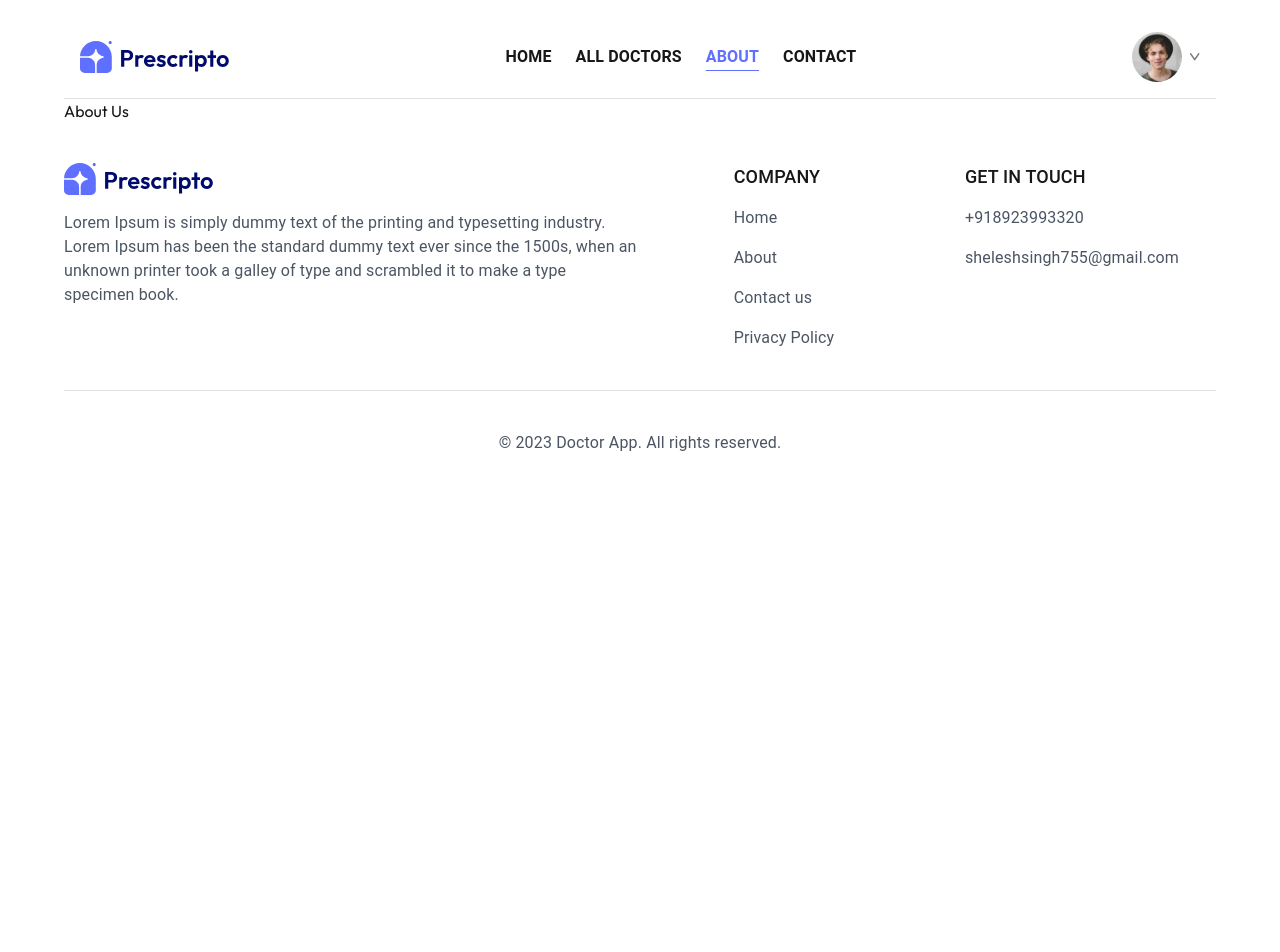
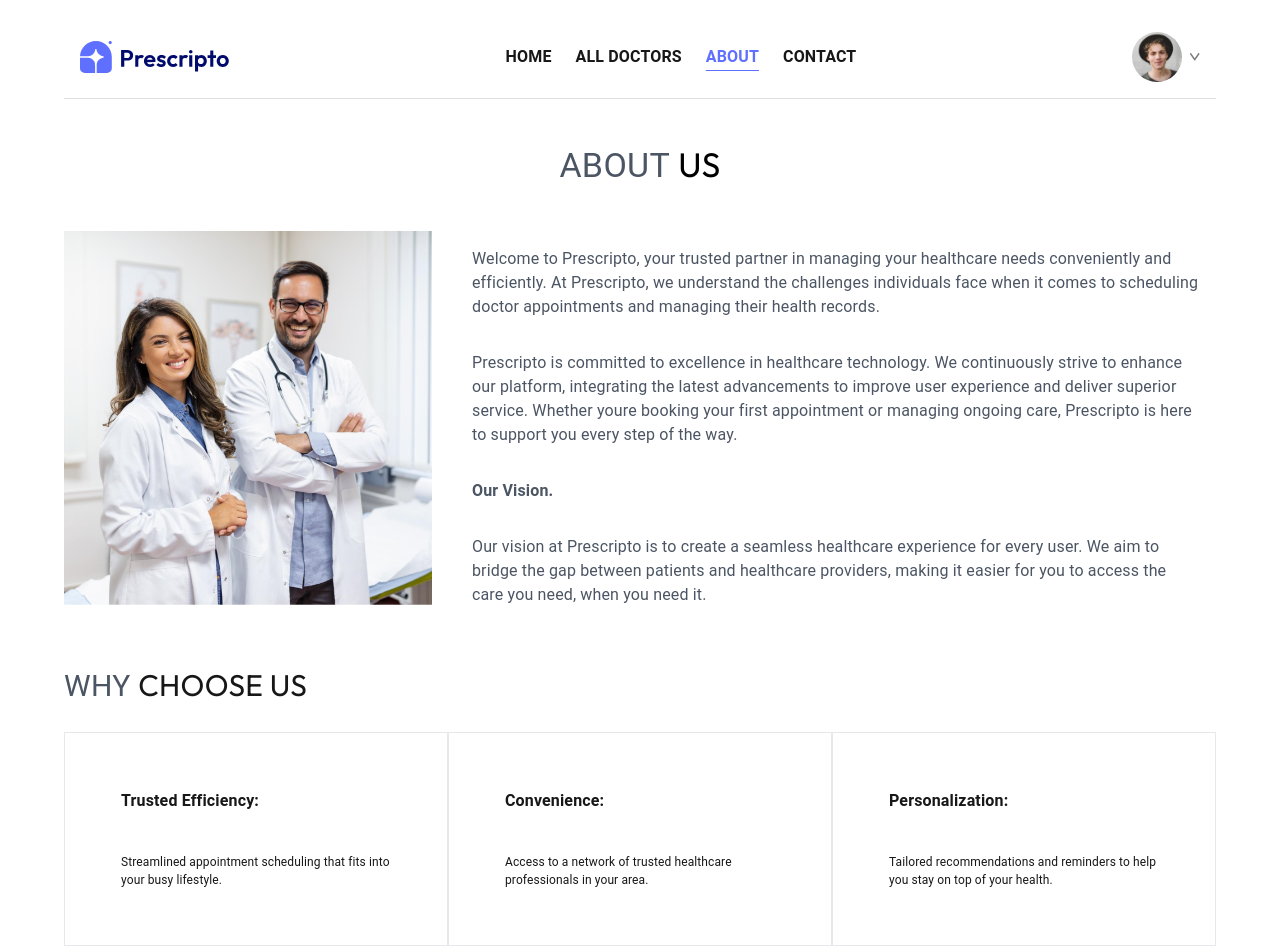
Before and after one commit to SheleshSingh/doctor-app-next, a Next.js app: page /about in a window 1280 px wide. Shown: the top 952 px of the page. Before the commit the page ends 800 px from the top, so only its background shows below. Built offline with nearby package versions, Linux system fonts and the light colour scheme.

Commit message:
complete about page and contact page and changes all doctors page ui

```diff
--- a/src/app/about/page.tsx
+++ b/src/app/about/page.tsx
@@ -1,10 +1,105 @@
+"use client";
+import { assets } from "@/assets/assets";
+import useResponsive from "@/hooks/useResponsive";
+import { aboutCardData } from "@/mockData";
+import { Grid, Typography } from "@mui/material";
+import Image from "next/image";
 import React from "react";
 
 const AboutPage = () => {
+  const { isMobile, isTablet, isDesktop } = useResponsive();
   return (
-    <div>
-      <h2>About Us</h2>
-    </div>
+    <Grid>
+      <Typography
+        color="#4B5563"
+        fontSize={isMobile ? 24 : isTablet ? 30 : isDesktop ? 34 : 36}
+        textAlign="center"
+        mt={isMobile ? 2 : isTablet ? 3 : isDesktop ? 5 : 6}
+      >
+        ABOUT <span style={{ color: "#000" }}>US</span>
+      </Typography>
+      <Grid
+        size={{ xs: 12, md: 12 }}
+        container
+        mt={isMobile ? 2 : isTablet ? 3 : isDesktop ? 5 : 6}
+        spacing={3}
+      >
+        <Grid size={{ xs: 12, md: 4 }}>
+          <Image
+            src={assets.about_image}
+            alt="About Us"
+            style={{ width: "100%", height: "auto" }}
+          />
+        </Grid>
+        <Grid
+          size={{ xs: 12, md: 8 }}
+          container
+          spacing={isMobile ? 1.5 : isTablet ? 3 : isDesktop ? 4 : 5}
+          direction="column"
+          padding={2}
+          color="#4B5563"
+        >
+          <Typography>
+            Welcome to Prescripto, your trusted partner in managing your
+            healthcare needs conveniently and efficiently. At Prescripto, we
+            understand the challenges individuals face when it comes to
+            scheduling doctor appointments and managing their health records.
+          </Typography>
+          <Typography>
+            Prescripto is committed to excellence in healthcare technology. We
+            continuously strive to enhance our platform, integrating the latest
+            advancements to improve user experience and deliver superior
+            service. Whether youre booking your first appointment or managing
+            ongoing care, Prescripto is here to support you every step of the
+            way.
+          </Typography>
+          <Typography fontWeight={600}>Our Vision.</Typography>
+          <Typography>
+            Our vision at Prescripto is to create a seamless healthcare
+            experience for every user. We aim to bridge the gap between patients
+            and healthcare providers, making it easier for you to access the
+            care you need, when you need it.
+          </Typography>
+        </Grid>
+      </Grid>
+      <Grid>
+        <Typography
+          color="#4B5563"
+          fontSize={isMobile ? 20 : isTablet ? 24 : isDesktop ? 30 : 30}
+          mt={isMobile ? 2 : isTablet ? 3 : isDesktop ? 5 : 6}
+          textAlign={isMobile ? "center" : "left"}
+        >
+          WHY <span style={{ color: "#171717" }}>CHOOSE US</span>
+        </Typography>
+        <Grid size={{ xs: 12, md: 12 }} container mt={3}>
+          <Grid size={{ xs: 12, md: 12 }} container>
+            {aboutCardData.map((item, index) => (
+              <Grid
+                size={{ xs: 12, md: 4 }}
+                border={`1px solid #E5E7EB`}
+                key={index}
+                padding={isMobile ? 5 : isTablet ? 6 : isDesktop ? 7 : 9}
+                sx={{
+                  transition: "all 0.3s ease-in-out",
+                  "&:hover": {
+                    backgroundColor: "#5F6FFF",
+                    color: "#fff",
+                  },
+                }}
+              >
+                <Typography fontWeight={600}>{item.title}</Typography>
+                <Typography
+                  fontSize={isMobile ? 8 : isTablet ? 10 : isDesktop ? 12 : 14}
+                  mt={isMobile ? 2 : isTablet ? 3 : isDesktop ? 5 : 6}
+                >
+                  {item.description}
+                </Typography>
+              </Grid>
+            ))}
+          </Grid>
+        </Grid>
+      </Grid>
+    </Grid>
   );
 };
 
--- a/src/app/contact/page.tsx
+++ b/src/app/contact/page.tsx
@@ -1,10 +1,86 @@
+"use client";
+import { assets } from "@/assets/assets";
+import useResponsive from "@/hooks/useResponsive";
+import { Button, Grid, Typography } from "@mui/material";
+import Image from "next/image";
 import React from "react";
 
 const ContactPage = () => {
+  const { isMobile, isTablet, isDesktop } = useResponsive();
   return (
-    <div>
-      <h2>Contact Us</h2>
-    </div>
+    <Grid>
+      <Typography
+        textAlign="center"
+        mt={isMobile ? 2 : isTablet ? 3 : isDesktop ? 5 : 6}
+        fontSize={isMobile ? 20 : isTablet ? 24 : isDesktop ? 30 : 34}
+        color="#4B5563"
+      >
+        CONTACT <span style={{ color: "#000" }}>US</span>
+      </Typography>
+      <Grid
+        size={{ xs: 12, md: 12 }}
+        container
+        justifyContent="center"
+        mt={isMobile ? 2 : isTablet ? 3 : isDesktop ? 5 : 6}
+        spacing={isMobile ? 1.5 : isTablet ? 3 : isDesktop ? 4 : 5}
+      >
+        <Grid size={{ xs: 12, md: 5 }}>
+          <Image
+            src={assets.contact_image}
+            alt="Contact Us"
+            style={{ width: "100%", height: "auto" }}
+          />
+        </Grid>
+        <Grid size={{ xs: 12, md: 5 }} padding={2}>
+          <Typography
+            fontSize={isMobile ? 16 : isTablet ? 18 : isDesktop ? 20 : 22}
+            fontWeight={600}
+            color="#4B5563"
+            mt={isMobile ? 2 : isTablet ? 3 : isDesktop ? 5 : 6}
+          >
+            OUR OFFICE
+          </Typography>
+          <Typography color="#4B5563" mt={2} fontSize={14}>
+            54709 Willms Station <br /> Suite 350, Washington, USA
+          </Typography>
+          <Typography color="#4B5563" mt={2} fontSize={14}>
+            Tel: (415) 555‑0132
+          </Typography>
+          <Typography color="#4B5563" mt={2} fontSize={14}>
+            Email: sheleshsingh755@gmail.com
+          </Typography>
+          <Typography
+            color="#4B5563"
+            mt={isMobile ? 2 : isTablet ? 3 : isDesktop ? 5 : 6}
+            fontSize={isMobile ? 16 : isTablet ? 18 : isDesktop ? 20 : 22}
+            fontWeight={600}
+          >
+            CAREERS AT PRESCRIPTO
+          </Typography>
+          <Typography color="#4B5563" mt={2} fontSize={14}>
+            Learn more about our teams and job openings.
+          </Typography>
+          <Button
+            sx={{
+              backgroundColor: "#FFFFFF",
+              color: "#4B5563",
+              padding: "10px 15px",
+              marginTop: isMobile ? 2 : isTablet ? 3 : isDesktop ? 5 : 6,
+              border: "1px solid #4B5563",
+              borderRadius: 0,
+              transition: "all 0.3s ease-in-out",
+              "&:hover": {
+                backgroundColor: "#000",
+                color: "#FFFFFF",
+                transform: "scale(1.05)",
+              },
+            }}
+          >
+            Explore Jobs
+          </Button>
+        </Grid>
+      </Grid>
+    </Grid>
   );
 };
 
--- /dev/null
+++ b/src/app/doctors/page.tsx
@@ -0,0 +1,29 @@
+"use client";
+import DoctorCards from "@/components/DoctorCards";
+import { AppContext } from "@/context/AppContext";
+import { Grid } from "@mui/material";
+import Link from "next/link";
+import React, { useContext } from "react";
+
+const AllDoctors = () => {
+  const context = useContext(AppContext);
+  if (!context || !context.doctors) {
+    return null; // or a loading/error message
+  }
+  const { doctors } = context;
+  return (
+    <Grid size={{ xs: 12, md: 9 }} mt={5}>
+      <Grid container spacing={2} mt={1}>
+        {doctors.map((item, index) => (
+          <Grid size={{ xs: 12, md: 3 }} container direction="row" key={index}>
+            <Link href={`/my-appointment/${item._id}`}>
+              <DoctorCards doctor={item} />
+            </Link>
+          </Grid>
+        ))}
+      </Grid>
+    </Grid>
+  );
+};
+
+export default AllDoctors;
--- a/src/app/page.tsx
+++ b/src/app/page.tsx
@@ -1,7 +1,7 @@
 import Banner from "@/components/banner";
 import HeroSection from "@/components/Hero";
 import SpecialityMenu from "@/components/SpecialityMenu";
-import TopDoctors from "@/components/TopDoctors";
+// import TopDoctors from "@/components/TopDoctors";
 import React from "react";
 
 const HomePage = () => {
@@ -9,7 +9,7 @@ const HomePage = () => {
     <>
       <HeroSection />
       <SpecialityMenu />
-      <TopDoctors />
+      {/* <TopDoctors /> */}
       <Banner />
     </>
   );
--- a/src/components/SpecialityMenu.tsx
+++ b/src/components/SpecialityMenu.tsx
@@ -1,10 +1,12 @@
 "use client";
 import { specialityData } from "@/assets/assets";
+import useResponsive from "@/hooks/useResponsive";
 import { Grid, Typography } from "@mui/material";
 import Image from "next/image";
 import Link from "next/link";
 
 const SpecialityMenu = () => {
+  const { isMobile, isTablet, isDesktop } = useResponsive();
   return (
     <Grid
       container
@@ -13,11 +15,14 @@ const SpecialityMenu = () => {
       mt={5}
       id="speciality"
     >
-      <Typography fontSize={30} fontWeight={600}>
+      <Typography
+        fontSize={isMobile ? 24 : isTablet ? 28 : isDesktop ? 30 : 32}
+        fontWeight={600}
+      >
         Find by Speciality
       </Typography>
       <Typography
-        fontSize={16}
+        fontSize={isMobile ? 12 : isTablet ? 14 : isDesktop ? 16 : 18}
         fontWeight={500}
         mt={1}
         textAlign="center"
@@ -27,7 +32,7 @@ const SpecialityMenu = () => {
         <br />
         your appointment hassle-free.
       </Typography>
-      <Grid container mt={5} gap={3} justifyContent="center">
+      <Grid container mt={5} spacing={3} justifyContent="center">
         {specialityData.map((item, index) => (
           <Link
             onClick={() => scrollTo(0, 0)}
@@ -46,7 +51,7 @@ const SpecialityMenu = () => {
               <Image
                 src={item.image}
                 alt={item.image}
-                width={100}
+                width={80}
                 style={{ height: "auto" }}
               />
               <Typography textAlign="center" fontSize={12}>
--- a/src/components/TopDoctors.tsx
+++ b/src/components/TopDoctors.tsx
@@ -4,8 +4,10 @@ import DoctorCards from "./DoctorCards";
 import Link from "next/link";
 import { useContext } from "react";
 import { AppContext } from "@/context/AppContext";
+import useResponsive from "@/hooks/useResponsive";
 
 const TopDoctors = () => {
+  const { isMobile, isTablet, isDesktop } = useResponsive();
   const context = useContext(AppContext);
   if (!context || !context.doctors) {
     return null;
@@ -13,11 +15,16 @@ const TopDoctors = () => {
   const { doctors } = context;
   return (
     <Grid>
-      <Typography fontSize={30} fontWeight={600} mt={5} textAlign="center">
+      <Typography
+        fontSize={isMobile ? 24 : isTablet ? 28 : isDesktop ? 30 : 32}
+        fontWeight={600}
+        mt={5}
+        textAlign="center"
+      >
         Top Doctors to Book
       </Typography>
       <Typography
-        fontSize={16}
+        fontSize={isMobile ? 12 : isTablet ? 14 : isDesktop ? 16 : 18}
         fontWeight={500}
         mt={1}
         textAlign="center"
--- a/src/mockData.ts
+++ b/src/mockData.ts
@@ -22,3 +22,20 @@ export const doctorLists = [
 ];
 
 export const daysOfWeek = ["Mon", "Tue", "Wed", "Thu", "Fri", "Sat", "Sun"];
+export const aboutCardData = [
+  {
+    title: "Trusted Efficiency:",
+    description:
+      "Streamlined appointment scheduling that fits into your busy lifestyle.",
+  },
+  {
+    title: "Convenience:",
+    description:
+      "Access to a network of trusted healthcare professionals in your area.",
+  },
+  {
+    title: "Personalization:",
+    description:
+      "Tailored recommendations and reminders to help you stay on top of your health.",
+  },
+];
```
